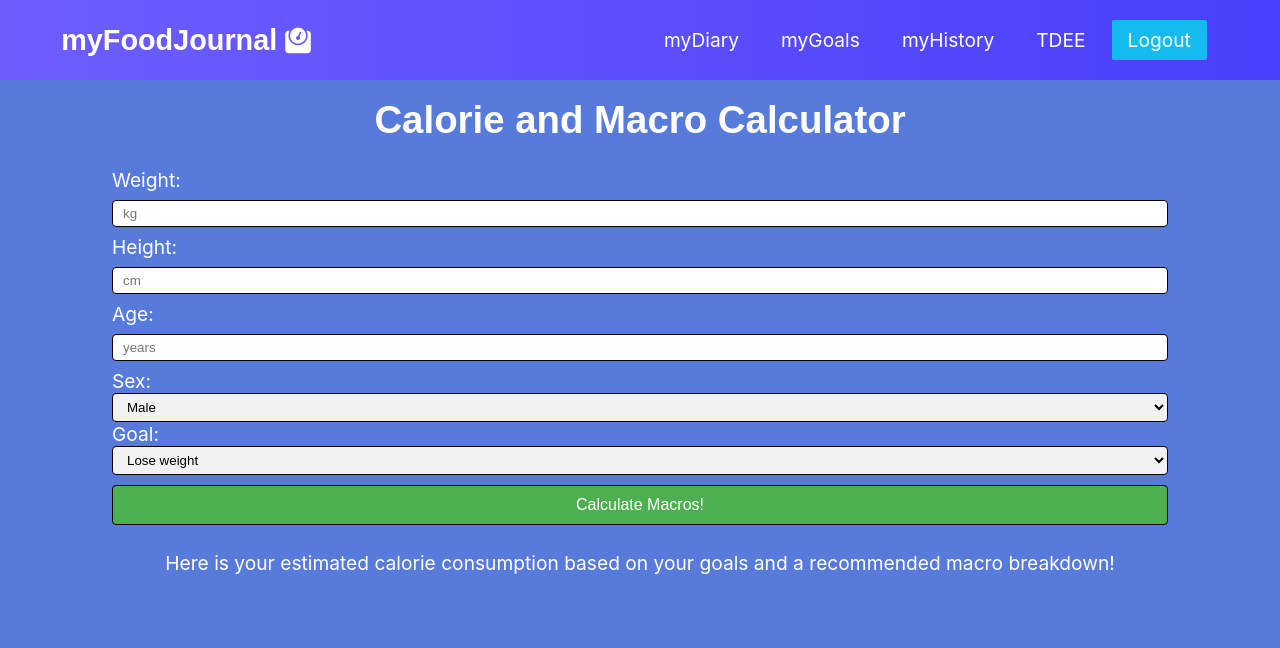
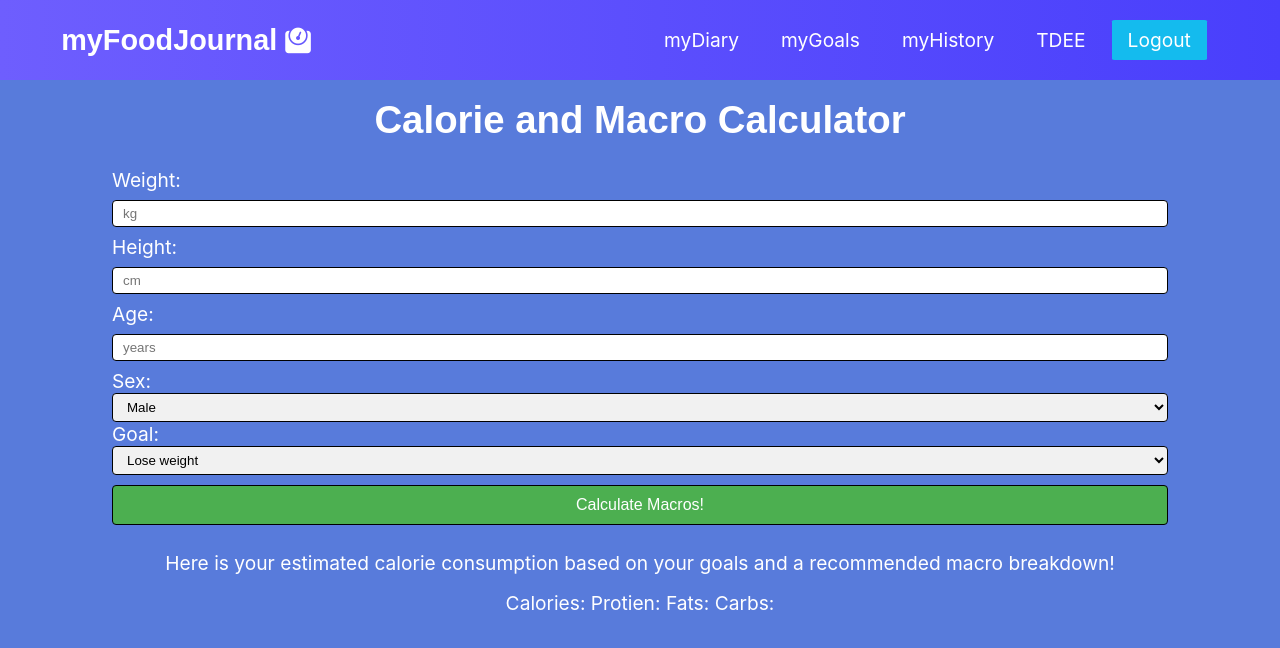
Before and after one commit to emrichmp/myFoodJournal-Frontend, a React (Create React App) app: page /#/tdee in a window 1280 px wide. Shown: the top 648 px of the page. Built offline with nearby package versions, Linux system fonts and the light colour scheme; a web font is replaced by a local one.

Commit message:
added outline to result and styling to result

```diff
--- a/src/App.css
+++ b/src/App.css
@@ -72,3 +72,12 @@ input[type=submit]:hover {
   justify-content: center;
   align-items: center;
 }
+
+.result {
+  width: 100%;
+  height: 40px;
+  display: flex;
+  color: white;
+  justify-content: center;
+  align-items: center;
+}
--- a/src/components/Tdee.js
+++ b/src/components/Tdee.js
@@ -73,6 +73,9 @@ class Tdee extends React.Component {
                 <div className="result-text">
                     Here is your estimated calorie consumption based on your goals and a recommended macro breakdown!
                 </div>
+                <div className="result">
+                        Calories: Protien: Fats: Carbs:
+                </div>
             </div>
         )
     }
```
